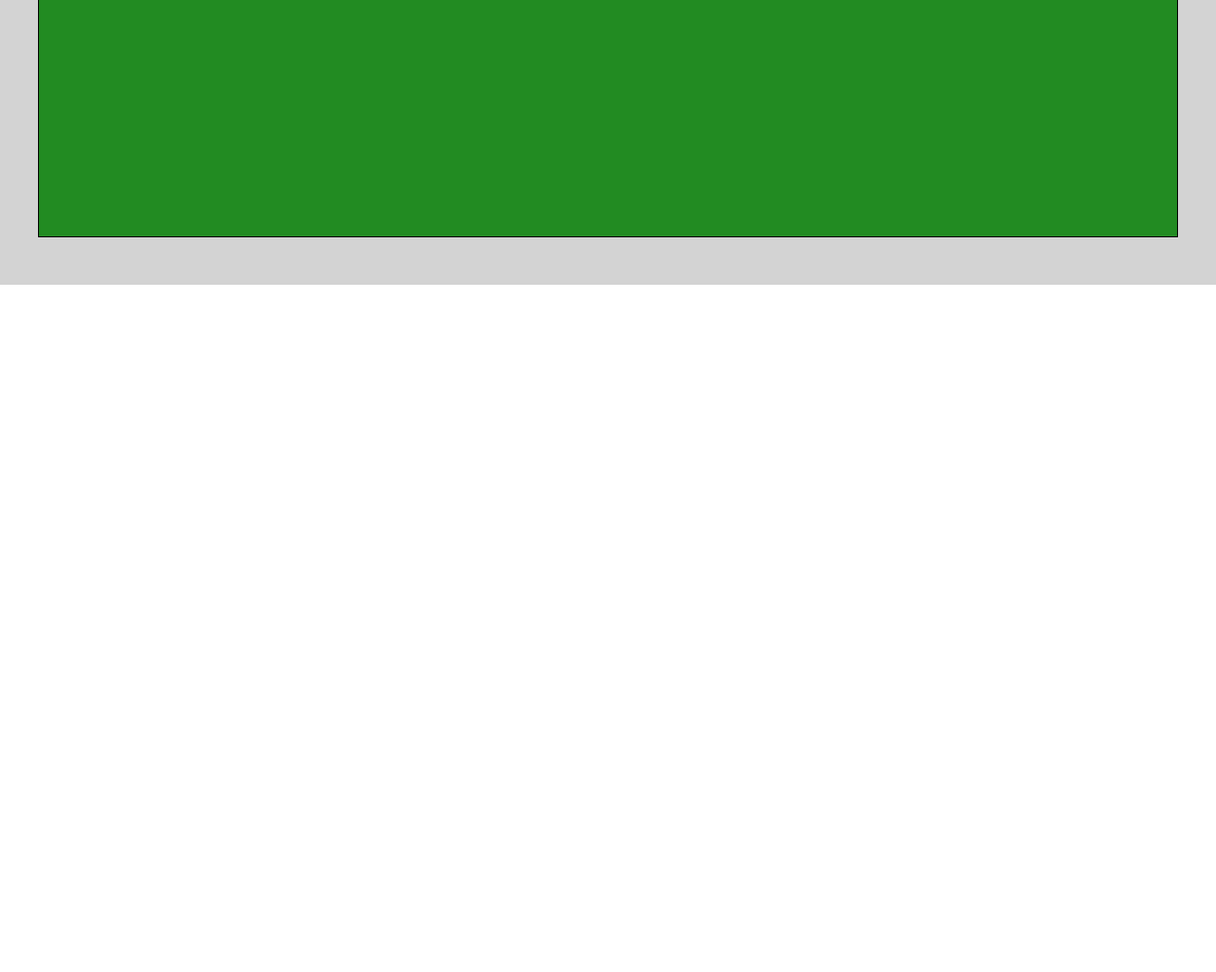
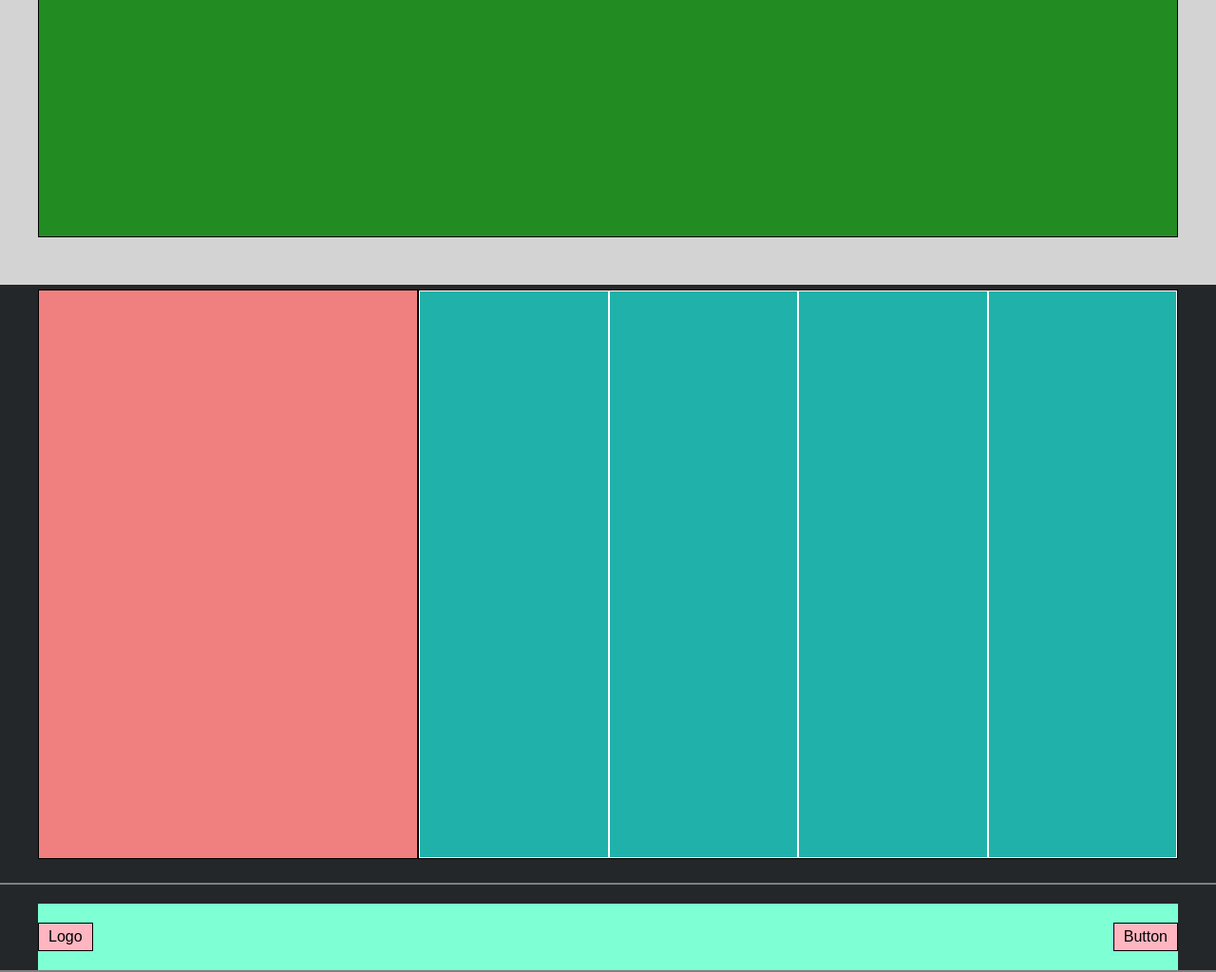
Before and after one commit to matteobonesini/htmlcss-struttura-discord, a plain HTML site: page index.html in a window 1280 px wide. Shown: the part 2560-3584 px from the top of the page at 95% size. Before the commit the page ends 2860 px from the top, so only its background shows below. Drawn offline with Linux system fonts and the light colour scheme.

Commit message:
Creato FOOTER

```diff
--- a/css/style.css
+++ b/css/style.css
@@ -53,12 +53,11 @@ header #header-bottom-section {
 
 /* MAIN */
 main > * .container {
-    display: flex;
     padding: 50px 0;
 }
-/* main > *:not(:last-child) {
-
-} */
+main section:not(#fourth) > .container {
+    display: flex;
+}
 main .section-big {
     width: 60%;
     height: 400px;
@@ -75,6 +74,42 @@ main .section-bigger {
 main section:nth-child(even) {
     background-color: #d3d3d3;
 }
+
+
+/* FOOTER */
+#footer-top, #footer-bottom {
+    border-bottom: 2px solid gray;
+}
+footer #footer-top .container{
+    padding: 5px 0 25px;
+    display: flex;
+}
+footer #footer-top .container > * {
+    height: 600px;
+}
+footer #footer-top .section-small {
+    width: calc(100% / 3);
+}
+footer #footer-top .section-big {
+    width: calc((100% / 3) * 2);
+    display: flex;
+}
+footer #footer-top .section-smaller {
+    width: 25%;
+}
+footer #footer-bottom {
+    padding-top: 20px;
+}
+footer #footer-bottom #footer-info {
+    display: flex;
+    height: 70px;
+    align-items: center;
+    justify-content: space-between;
+}
+footer #footer-bottom #footer-info > * {
+    padding: 5px 10px;
+}
+
 
 
 
@@ -108,3 +143,26 @@ main section:nth-child(even) {
     background-color: #228b22;
     border: 1px solid black;
 }
+
+
+.debug footer .section-small {
+    background-color: #f08080;
+    border: 1px solid black;
+}
+.debug footer .section-big {
+    border: 1px solid black;
+}
+.debug footer .section-smaller {
+    background-color: #20b2aa;
+    border: 1px solid white;
+}
+.debug footer > * {
+    background-color: #23272a;
+}
+.debug footer #footer-info {
+    background-color: #7fffd4;
+}
+.debug footer .container #footer-info> * {
+    background-color: #ffb6c1;
+    border: 1px solid black;
+}
--- a/index.html
+++ b/index.html
@@ -119,5 +119,31 @@
 
         </main>
 
+
+        <footer>
+            <div id="footer-top">
+                    <div class="container">
+                        <div class="section-small">
+
+                        </div>
+                        <div class="section-big">
+                            <div class="section-smaller"></div>
+                            <div class="section-smaller"></div>
+                            <div class="section-smaller"></div>
+                            <div class="section-smaller"></div>
+                        </div>
+                    </div>
+            </div>
+
+            <div id="footer-bottom">
+                <div class="container">
+                    <div id="footer-info">
+                        <div id="footer-logo">Logo</div>
+                        <div id="footer-button">Button</div>
+                    </div>
+                </div>
+            </div>
+        </footer>
+
     </body>
 </html>
```
